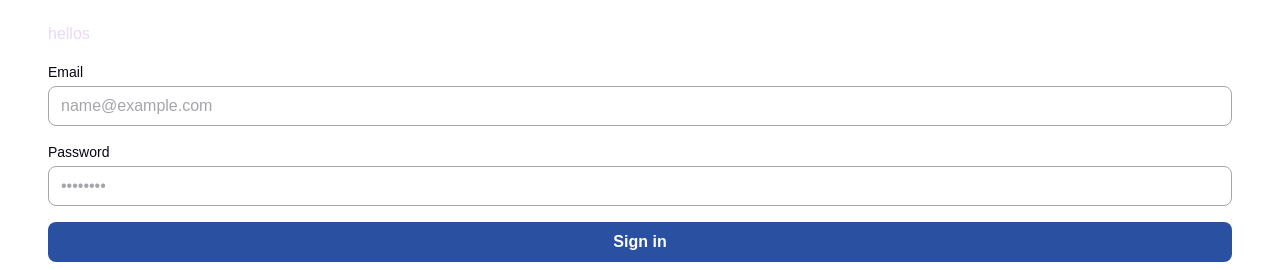
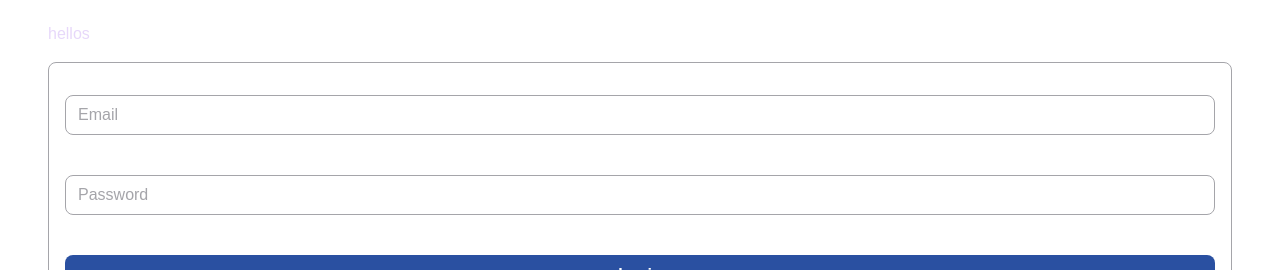
Before and after one commit to Momo-amir/rpg-jam-fe, a Next.js app: page / in a window 1280 px wide. Shown: the part 530-800 px from the top of the page. Built offline with nearby package versions, Linux system fonts and the light colour scheme; no server answers.

Commit message:
adds styling and functionality to login page

```diff
--- a/src/components/Login/index.tsx
+++ b/src/components/Login/index.tsx
@@ -1,47 +1,85 @@
 "use client";
 
 import { Form, useForm } from "react-hook-form";
+import { zodResolver } from "@hookform/resolvers/zod";
 
 import { Button } from "@/components/ui/button";
 import { Input } from "@/components/ui/input";
-import { LoginFormValues } from "@/models/schemas/auth";
+import { loginSchema, LoginFormValues } from "@/models/schemas/auth";
+import { login as userLogin } from "@/utils/api/auth"
 
 //TODO - Add Zod validation, add react-hook-form client validation
 
 export const Login: React.FC = () => {
-  const { register, control } = useForm<LoginFormValues>();
+  const {
+    register,
+    handleSubmit,
+    setError,
+    formState: {errors, isSubmitting },
+  } = useForm<LoginFormValues>({
+    resolver: zodResolver(loginSchema),
+    mode: "onTouched",
+  });
+
+  async function onSubmit(data: LoginFormValues) {
+    try {
+      await userLogin(data);
+    }
+    catch (error) {
+      const message =
+        error instanceof Error
+          ? error.message
+          : "Wrong email or password.";
+      setError("root", { message });
+    }
+  }
 
   return (
-    <Form
-      control={control}
-      onSubmit={({ data }) => console.log(data)}
-      className='flex flex-col gap-4'
+    <form
+      onSubmit={handleSubmit(onSubmit)}
+      className='flex flex-col gap-3 px-4 py-8 border rounded-lg border-border'
     >
       <div className='flex flex-col gap-1'>
-        <label htmlFor='email' className='text-sm font-medium'>
+        <label htmlFor='username' className='sr-only'>
           Email
         </label>
         <Input
           id='email'
           type='email'
-          placeholder='name@example.com'
+          placeholder='Email'
+          variant={errors.email ? "error" : "default"}
           {...register("email")}
         />
+        <p className='error-text'>
+          {errors.email && (
+            <span className='field-error'>{errors.email.message}</span>
+          )}
+        </p>
       </div>
 
       <div className='flex flex-col gap-1'>
-        <label htmlFor='password' className='text-sm font-medium'>
+        <label htmlFor='password' className='sr-only'>
           Password
         </label>
         <Input
           id='password'
           type='password'
-          placeholder='••••••••'
+          placeholder='Password'
+          variant={errors.password ? "error" : "default"}
           {...register("password")}
         />
+        <p className='error-text'>
+          {errors.password && (
+            <span className='field-error'>
+              {errors.password.message}
+            </span>
+          )}
+        </p>
       </div>
 
-      <Button type='submit'>Sign in</Button>
-    </Form>
+      <Button type='submit' disabled={isSubmitting}>
+        {isSubmitting ? "Logging in..." : "Login"}
+      </Button>
+    </form>
   );
 };
```
